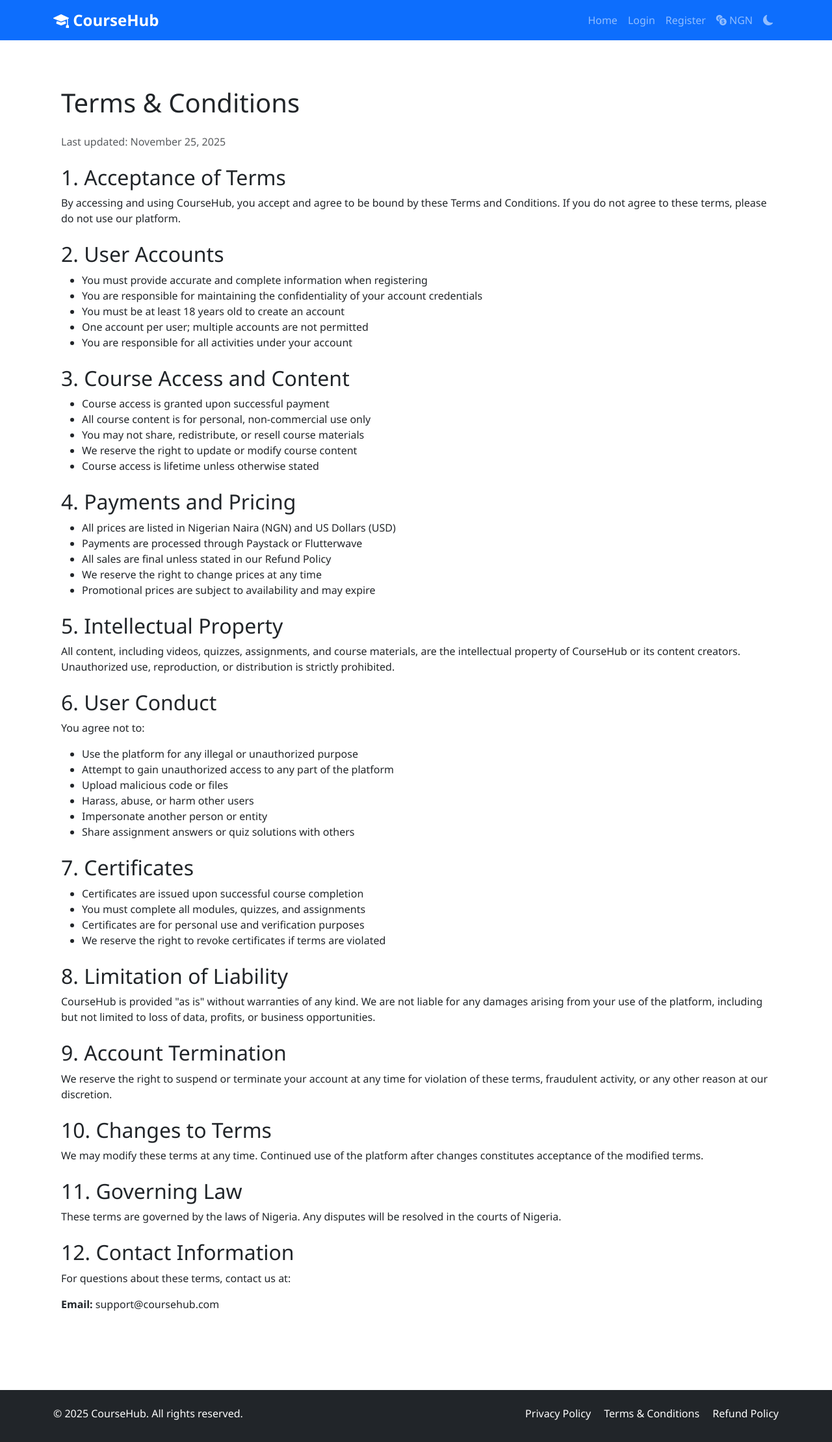
After one commit to julisunkan/bundle, a Flask app: page /terms in a window 1280 px wide. The commit adds this page. Shown: the whole page at 65% size. Run offline with Flask 3, Linux system fonts and the light colour scheme.

Commit message:
Assistant checkpoint: Added privacy, terms, and refund policy pages
Assistant generated file changes:
- templates/privacy.html: Create privacy policy page
- templates/terms.html: Create terms and conditions page
- templates/refund.html: Create refund policy page
- routes/main.py: Add routes for policy pages
- templates/base.html: Add policy links to footer

---

User prompt:

Add privacy policy, Terms & Conditions, Refund Policy

Replit-Commit-Author: Assistant
Replit-Commit-Session-Id: b2ce68d6-948c-41b3-8123-4d78089a1b93
Replit-Commit-Event-Id: 2f8fe450-b4ac-40b7-93d2-3a2a0b3519c1

```diff
--- a/routes/main.py
+++ b/routes/main.py
@@ -21,3 +21,15 @@ def course_detail(course_id):
     course = Course.query.get_or_404(course_id)
     currency = session.get('currency', 'NGN')
     return render_template('course_detail.html', course=course, currency=currency)
+
+@main_bp.route('/privacy')
+def privacy():
+    return render_template('privacy.html')
+
+@main_bp.route('/terms')
+def terms():
+    return render_template('terms.html')
+
+@main_bp.route('/refund')
+def refund():
+    return render_template('refund.html')
--- a/templates/base.html
+++ b/templates/base.html
@@ -80,8 +80,17 @@
     </main>
 
     <footer class="bg-dark text-white py-4 mt-5">
-        <div class="container text-center">
-            <p>&copy; 2025 CourseHub. All rights reserved.</p>
+        <div class="container">
+            <div class="row">
+                <div class="col-md-6 text-center text-md-start">
+                    <p class="mb-2">&copy; 2025 CourseHub. All rights reserved.</p>
+                </div>
+                <div class="col-md-6 text-center text-md-end">
+                    <a href="{{ url_for('main.privacy') }}" class="text-white text-decoration-none me-3">Privacy Policy</a>
+                    <a href="{{ url_for('main.terms') }}" class="text-white text-decoration-none me-3">Terms & Conditions</a>
+                    <a href="{{ url_for('main.refund') }}" class="text-white text-decoration-none">Refund Policy</a>
+                </div>
+            </div>
         </div>
     </footer>
 
--- /dev/null
+++ b/templates/terms.html
@@ -0,0 +1,103 @@
+
+{% extends "base.html" %}
+
+{% block title %}Terms & Conditions - CourseHub{% endblock %}
+
+{% block content %}
+<div class="container my-5">
+    <h1 class="mb-4">Terms & Conditions</h1>
+    <p class="text-muted">Last updated: November 25, 2025</p>
+
+    <section class="my-4">
+        <h2>1. Acceptance of Terms</h2>
+        <p>By accessing and using CourseHub, you accept and agree to be bound by these Terms and Conditions. If you do not agree to these terms, please do not use our platform.</p>
+    </section>
+
+    <section class="my-4">
+        <h2>2. User Accounts</h2>
+        <ul>
+            <li>You must provide accurate and complete information when registering</li>
+            <li>You are responsible for maintaining the confidentiality of your account credentials</li>
+            <li>You must be at least 18 years old to create an account</li>
+            <li>One account per user; multiple accounts are not permitted</li>
+            <li>You are responsible for all activities under your account</li>
+        </ul>
+    </section>
+
+    <section class="my-4">
+        <h2>3. Course Access and Content</h2>
+        <ul>
+            <li>Course access is granted upon successful payment</li>
+            <li>All course content is for personal, non-commercial use only</li>
+            <li>You may not share, redistribute, or resell course materials</li>
+            <li>We reserve the right to update or modify course content</li>
+            <li>Course access is lifetime unless otherwise stated</li>
+        </ul>
+    </section>
+
+    <section class="my-4">
+        <h2>4. Payments and Pricing</h2>
+        <ul>
+            <li>All prices are listed in Nigerian Naira (NGN) and US Dollars (USD)</li>
+            <li>Payments are processed through Paystack or Flutterwave</li>
+            <li>All sales are final unless stated in our Refund Policy</li>
+            <li>We reserve the right to change prices at any time</li>
+            <li>Promotional prices are subject to availability and may expire</li>
+        </ul>
+    </section>
+
+    <section class="my-4">
+        <h2>5. Intellectual Property</h2>
+        <p>All content, including videos, quizzes, assignments, and course materials, are the intellectual property of CourseHub or its content creators. Unauthorized use, reproduction, or distribution is strictly prohibited.</p>
+    </section>
+
+    <section class="my-4">
+        <h2>6. User Conduct</h2>
+        <p>You agree not to:</p>
+        <ul>
+            <li>Use the platform for any illegal or unauthorized purpose</li>
+            <li>Attempt to gain unauthorized access to any part of the platform</li>
+            <li>Upload malicious code or files</li>
+            <li>Harass, abuse, or harm other users</li>
+            <li>Impersonate another person or entity</li>
+            <li>Share assignment answers or quiz solutions with others</li>
+        </ul>
+    </section>
+
+    <section class="my-4">
+        <h2>7. Certificates</h2>
+        <ul>
+            <li>Certificates are issued upon successful course completion</li>
+            <li>You must complete all modules, quizzes, and assignments</li>
+            <li>Certificates are for personal use and verification purposes</li>
+            <li>We reserve the right to revoke certificates if terms are violated</li>
+        </ul>
+    </section>
+
+    <section class="my-4">
+        <h2>8. Limitation of Liability</h2>
+        <p>CourseHub is provided "as is" without warranties of any kind. We are not liable for any damages arising from your use of the platform, including but not limited to loss of data, profits, or business opportunities.</p>
+    </section>
+
+    <section class="my-4">
+        <h2>9. Account Termination</h2>
+        <p>We reserve the right to suspend or terminate your account at any time for violation of these terms, fraudulent activity, or any other reason at our discretion.</p>
+    </section>
+
+    <section class="my-4">
+        <h2>10. Changes to Terms</h2>
+        <p>We may modify these terms at any time. Continued use of the platform after changes constitutes acceptance of the modified terms.</p>
+    </section>
+
+    <section class="my-4">
+        <h2>11. Governing Law</h2>
+        <p>These terms are governed by the laws of Nigeria. Any disputes will be resolved in the courts of Nigeria.</p>
+    </section>
+
+    <section class="my-4">
+        <h2>12. Contact Information</h2>
+        <p>For questions about these terms, contact us at:</p>
+        <p><strong>Email:</strong> support@coursehub.com</p>
+    </section>
+</div>
+{% endblock %}
```
Also changed, not shown: templates/privacy.html (added, +77 -0 lines), templates/refund.html (added, +101 -0 lines).
